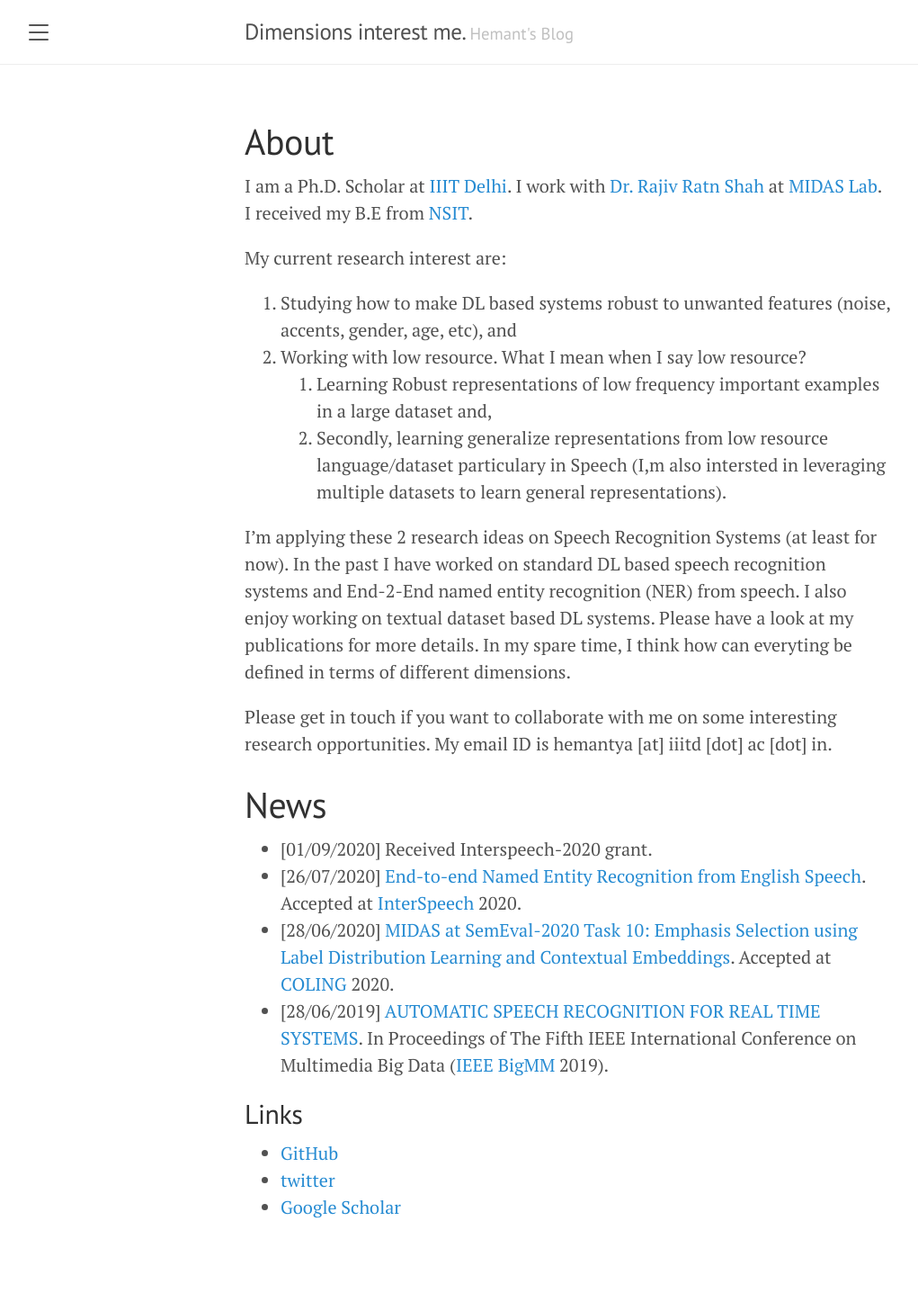
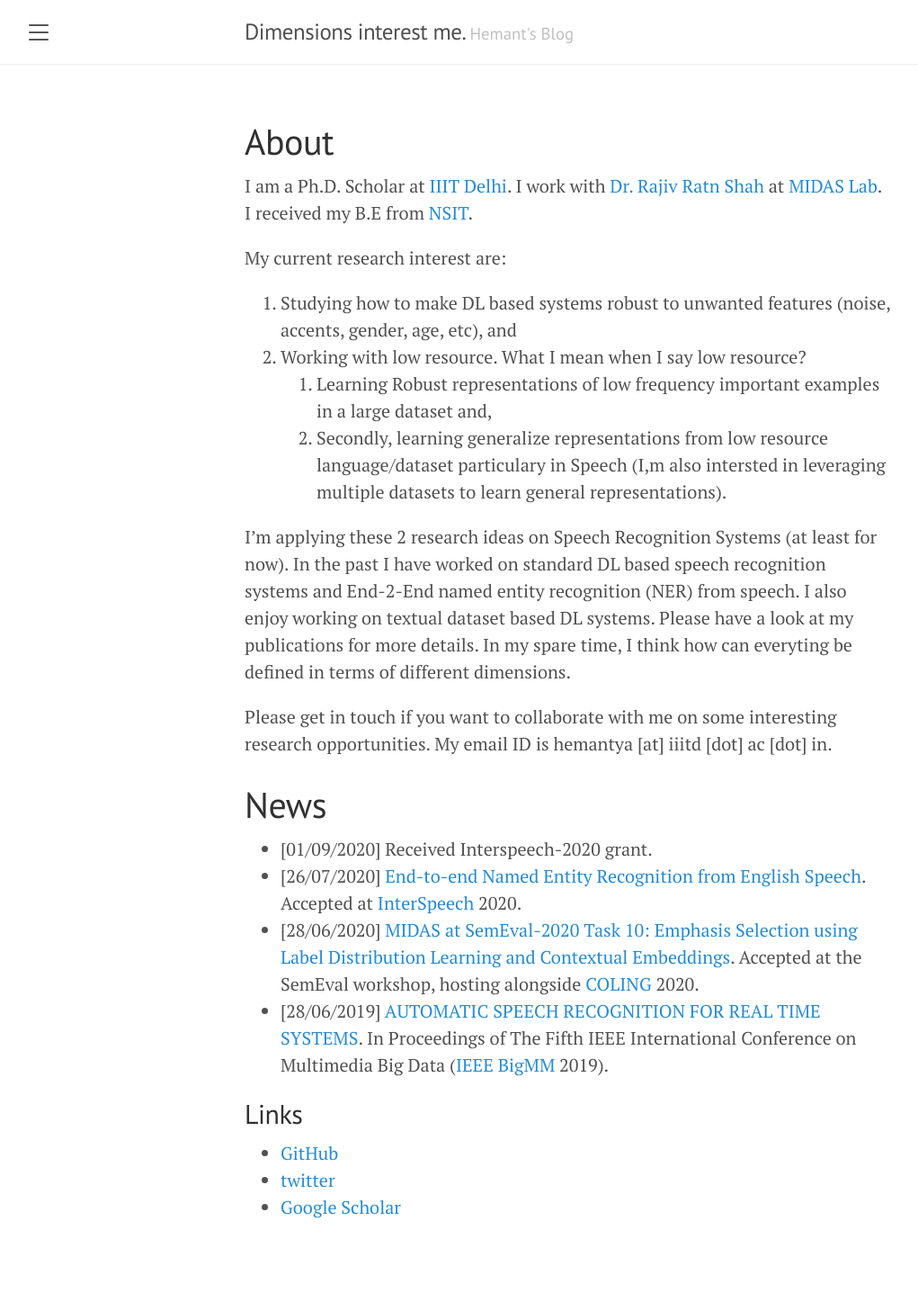
Before and after one commit to raotnameh/raotnameh.github.io, a Jekyll site: the page built from about.md, in a window 1280 px wide. Shown: the whole page at 90% size, without its empty margins (8-1029 px from the left). Built offline with Jekyll 4.4.1, drawn with Linux system fonts in a browser that asks for light colours.

Commit message:
It's just my website

```diff
--- a/about.md
+++ b/about.md
@@ -20,7 +20,7 @@ Please get in touch if you want to collaborate with me on some interesting resea
 
 - [01/09/2020] Received Interspeech-2020 grant.
 - [26/07/2020] [End-to-end Named Entity Recognition from English Speech](https://arxiv.org/abs/2005.11184). Accepted at [InterSpeech](http://www.interspeech2020.org/) 2020.
-- [28/06/2020] [MIDAS at SemEval-2020 Task 10: Emphasis Selection using Label Distribution Learning and Contextual Embeddings](https://drive.google.com/file/d/1sstpC23HZoR_3hEkfJn5eH8xig0VaOXd/view). Accepted at [COLING](https://coling2020.org/) 2020.
+- [28/06/2020] [MIDAS at SemEval-2020 Task 10: Emphasis Selection using Label Distribution Learning and Contextual Embeddings](https://drive.google.com/file/d/1sstpC23HZoR_3hEkfJn5eH8xig0VaOXd/view). Accepted at the SemEval workshop, hosting alongside [COLING](https://coling2020.org/) 2020.
 - [28/06/2019] [AUTOMATIC SPEECH RECOGNITION FOR REAL TIME SYSTEMS](https://drive.google.com/file/d/18j58woXz5WUgkHaOO3b7byRWck5Oyzg7/view). In Proceedings of The Fifth IEEE International Conference on Multimedia Big Data ([IEEE BigMM](http://bigmm2019.org/) 2019).
 
 
```
